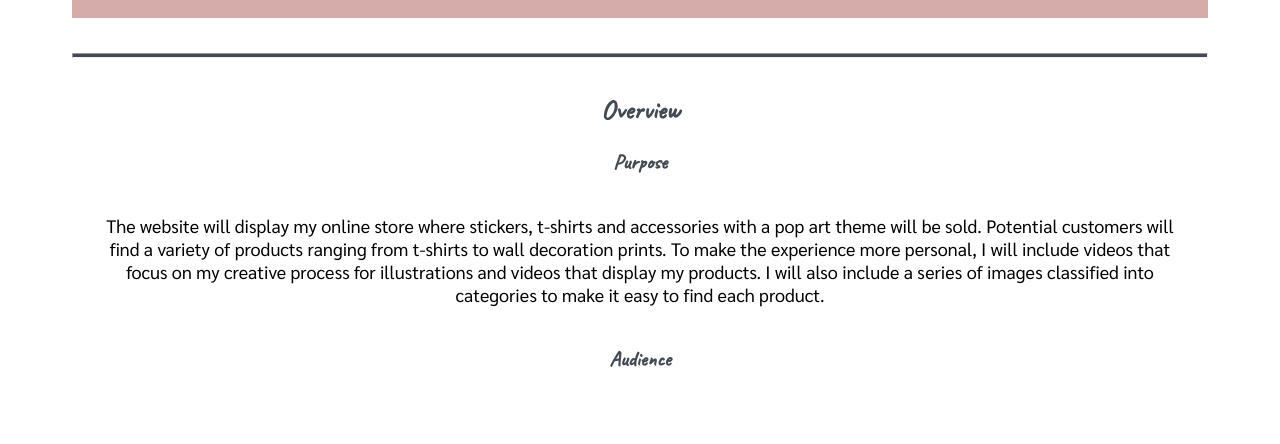
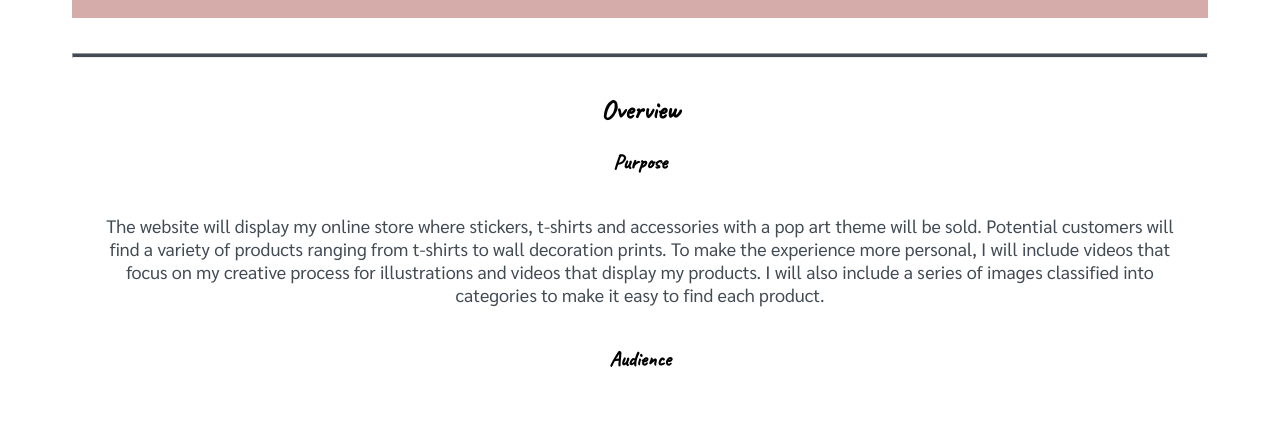
Before and after one commit to Lisalinas/wdd130, a plain HTML site: page idiliodesigns/site-plan.html in a window 1280 px wide. Shown: the part 297-741 px from the top of the page. Drawn offline with Linux system fonts and the light colour scheme.

Commit message:
line 20 corrected

```diff
--- a/idiliodesigns/styles/site-plan.css
+++ b/idiliodesigns/styles/site-plan.css
@@ -17,7 +17,7 @@ Fonts are separated by a | */
   --paragraph-font: Sarabun, Helvetica, sans-serif;
 
   /* these colors below should be chosen from among your palette colors above */
-  --headline-color-on-white: #424B54;  /* headlines on a white background */
+  --paragraph-color: #424B54;  /* headlines on a white background */
   --headline-color-on-color: #424B54; /* headlines on a colored background */
   --paragraph-color-on-white: #424B54; /* paragraph text on a white background */
   --paragraph-color-on-color: white; /* paragraph text on a colored background */
```
